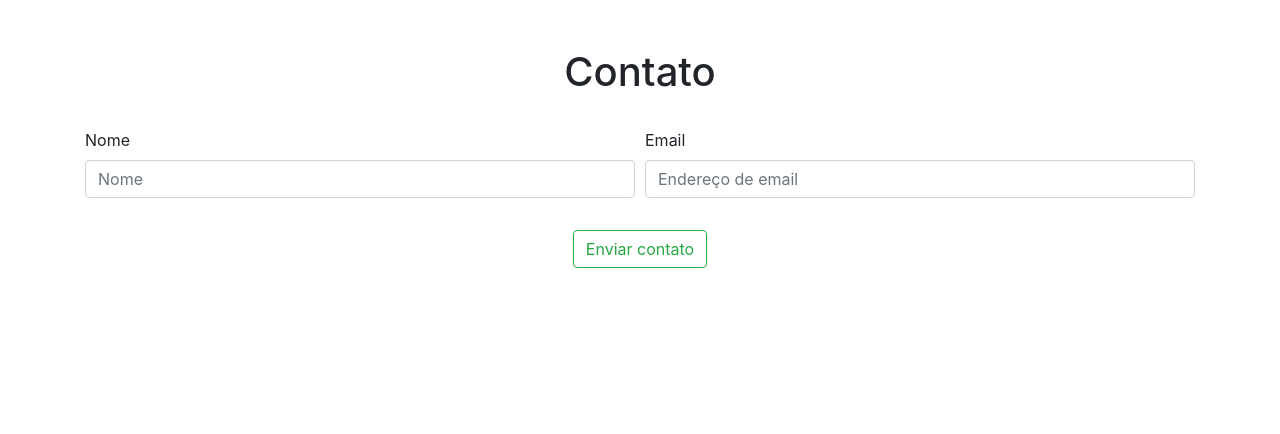
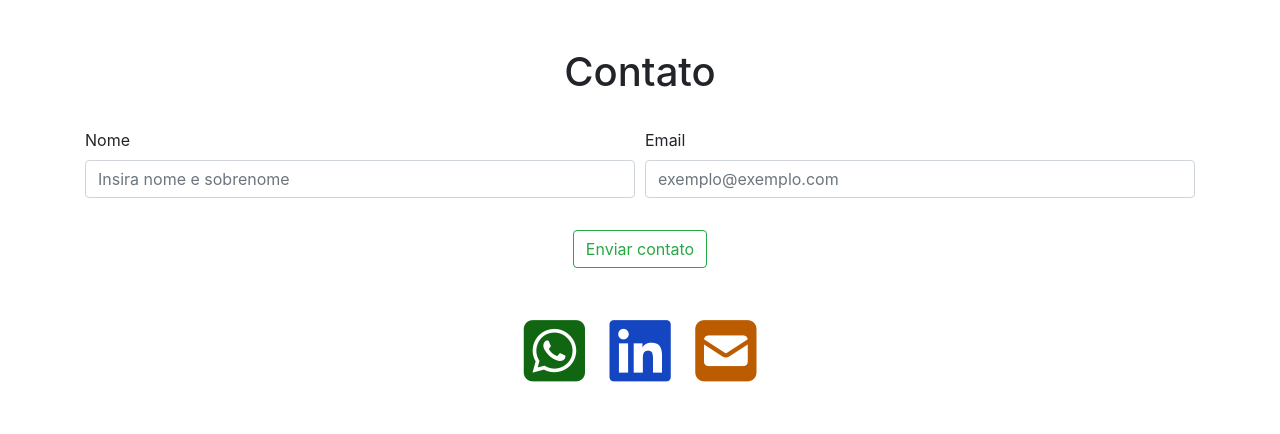
Before and after one commit to caioefdds/work, a PHP site: page / in a window 1280 px wide. Shown: the part 2210-2644 px from the top of the page. Before the commit the page ends 2478 px from the top, so only its background shows below. Run offline with PHP 8.4, Linux system fonts and the light colour scheme; some libraries are stand-ins or nearby versions.

Commit message:
Add: Contact form

```diff
--- a/Portifolio/index.php
+++ b/Portifolio/index.php
@@ -41,7 +41,7 @@
 </div>
 
 <!-- PRESENTATION SECTION -->
-<div class="container-fluid bg-indigo py-5">
+<div class="container-fluid bg-indigo py-5" id="about">
   <div class="container py-5 mb-5">
     <center>
       <h1 class="display-5 mb-5 text-light">Olá! Meu nome é Caio Fagundes</h1>
@@ -103,7 +103,7 @@
 </div>
 
 <!-- Meus Projetos -->
-<div class="container-fluid">
+<div class="container-fluid" id="projects">
 <h1 class="display-5 text-center"> Meus projetos </h1><br>
   <div class="container-fluid row mx-auto">
 
@@ -159,28 +159,46 @@
 </div>
 
 <!-- Envio de Contato-->
-<div class="container-fluid my-5">
+<div class="container-fluid my-5" id="contact">
   <h1 class="display-5 text-center"> Contato </h1><br>
     <div class="container">
       <form>
         <div class="form-row">
           <div class="form-group col-md-6">
             <label for="user_name text-center">Nome</label>
-            <input type="text" class="form-control" id="user_name" placeholder="Nome">
+            <input type="text" class="form-control" id="user_name" placeholder="Insira nome e sobrenome">
           </div>
           <div class="form-group col-md-6">
             <label for="user_email text-center">Email</label>
-            <input type="email" class="form-control email" id="user_email" placeholder="Endereço de email">
+            <input type="email" class="form-control email" id="user_email" placeholder="exemplo@exemplo.com">
           </div>
         </div>
         <center class="my-3">
-          <button type="button" class="btn btn-outline-success">Enviar contato</button>
+          <button type="button" onclick="Cadastrar_Email()" class="btn btn-outline-success">Enviar contato</button>
         </center>
       </form>
     </div>
-  <div
+  </div>
 
-</div>
+  <div class="container-fluid my-5">
+    <div class="container row justify-content-center mx-auto">
+      <div class="col-8">
+        <center>
+
+          <a href="https://api.whatsapp.com/send?phone=5512996631929" class="text-decoration-none">
+            <i class="fab fa-whatsapp-square icones"    style="color: #116611"></i>
+          </a>
+          <a href="https://www.linkedin.com/in/caioefdds/" class="text-decoration-none">
+            <i class="fab fa-linkedin icones"           style="color: #1546C1"></i>
+          </a>
+          <a href="mailto:caioefdds@gmail.com" target="_top" class="text-decoration-none">
+            <i class="fas fa-envelope-square icones"    style="color: #BC5C00"></i>
+          </a>
+
+        </center>
+      </div>
+    </div>
+  </div>
 
 </body>
 </html>
```
